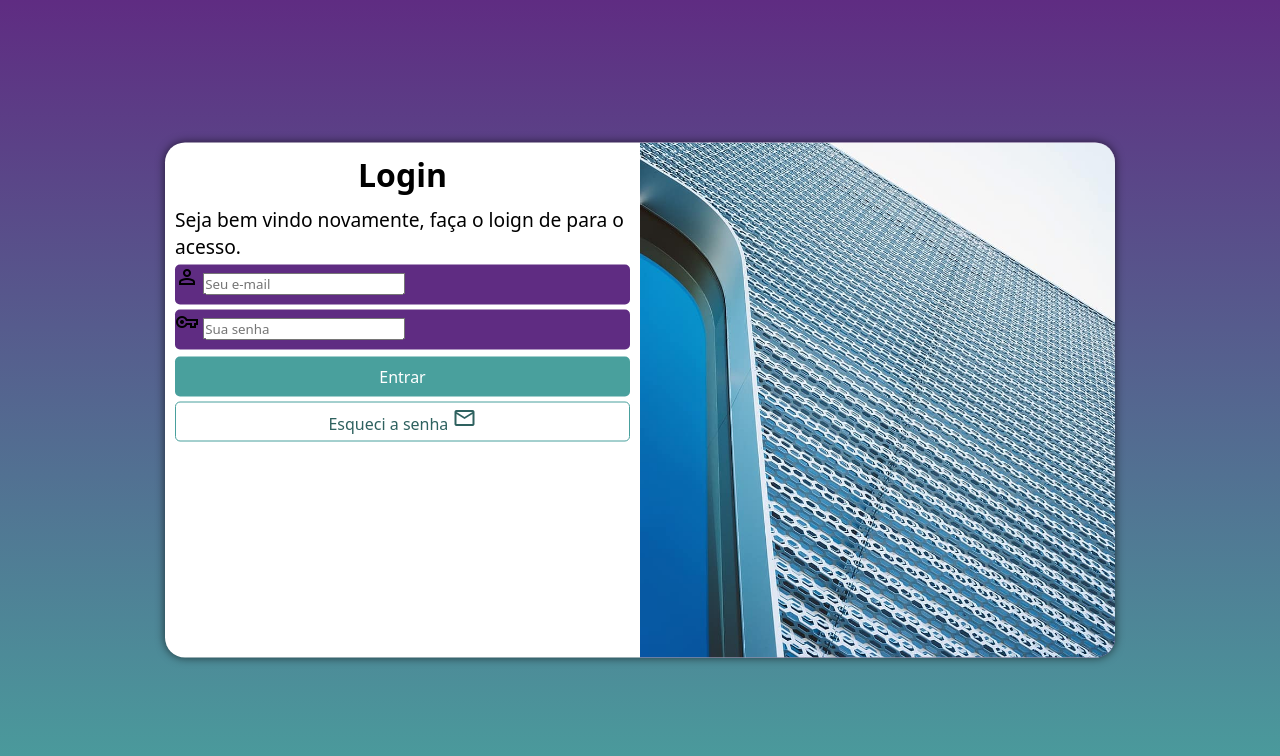
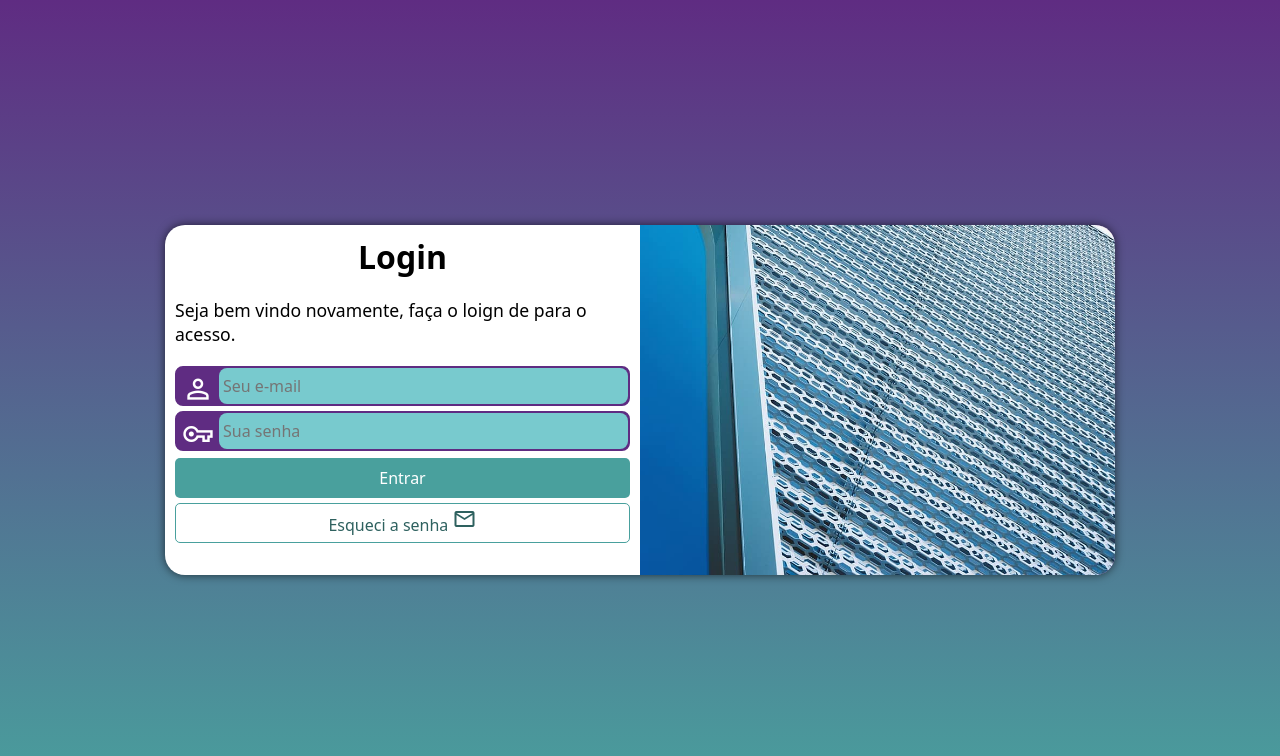
Before and after one commit to CaioJardel007/PROJETO-LOGIN-, a plain HTML site: page index.html in a window 1280 px wide. Drawn offline with nearby package versions, Linux system fonts and the light colour scheme.

Commit message:
site pronto

```diff
--- a/ESTILOS/media-queries.css
+++ b/ESTILOS/media-queries.css
@@ -13,6 +13,7 @@ Grandes telas: acima de 1200px
     }
     #login{
         width: 80vw;
+        height: 280px;
     }
     #login>#imagem{
         float: left;
@@ -33,6 +34,7 @@ Grandes telas: acima de 1200px
     }
     #login{
         width: 950px;
+        height: 350px;
     }
     #login>#imagem{
         float: right;
@@ -47,6 +49,7 @@ Grandes telas: acima de 1200px
         font-size: 2em;
     }
     #formulario >p{
-    font-size: 1.2em;
+    font-size: 1.1em;
+    margin: 20px 0px;
 }
 }
--- a/ESTILOS/style.css
+++ b/ESTILOS/style.css
@@ -23,8 +23,8 @@ main{
     position: absolute;
     top: 50%;
     left: 50%;
-    transform: translate(-50%, -50%);
     overflow: hidden;
+
 
     background-color: white;
     width: 250px;
@@ -33,6 +33,7 @@ main{
     box-shadow: 0px 0px 10px rgba(0, 0, 0, 0.637);
 
     transition: width .3s, height .3s;
+    transform: translate(-50%, -50%);
     transition-timing-function: ease;
 }
 #login > #imagem{
@@ -54,14 +55,35 @@ main{
 #formulario >p{
     font-size: 0.8em;
 }
-form>div.campo{
+form>.campo{
     background-color: #5f2c82;
     height: 40px;
-    border-radius: 5px;
+    border: 2px solid #5f2c82;
+    border-radius: 8px;
     margin: 5px 0px;
 }
 .campo >label{
    display: none;
+}
+.campo>span{
+    color: white;
+    font-size: 2em;
+    width: 40px;
+    padding: 5px;
+}
+.campo > input {
+    background-color: #7bd8d5ea;
+    font-size: 1em;
+    width: calc(100% - 42px);
+    height: 100%;
+    border: 0px;
+    border-radius: 8px;
+    padding: 4px;
+    transform: translate(42px, -42px);
+    }
+.campo > input:focus-within{
+    background-color: white;
+    border: none;
 }
 form>input[type=submit]{
     display: block;
```
